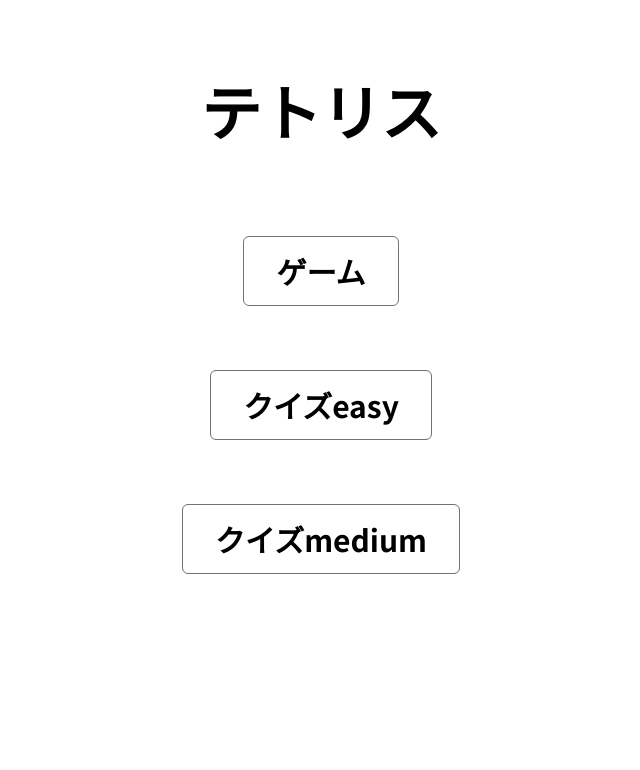
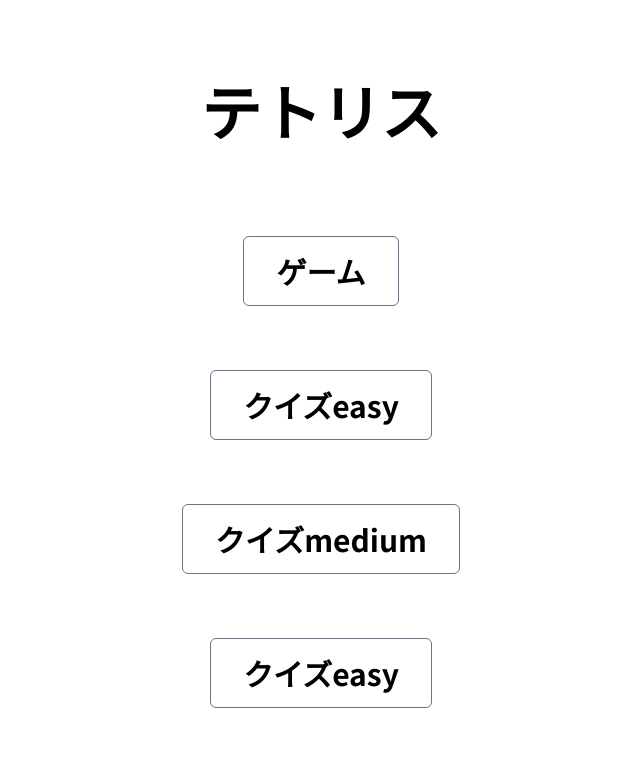
Before and after one commit to 8894asa/Tetris, a React (Vite) app: page / in a window 1280 px wide. Shown: the top 770 px of the page, without its empty margins (319-959 px from the left). Built offline with nearby package versions, Linux system fonts and the light colour scheme.

Commit message:
問題追加id:3~5

```diff
--- a/src/const/questions.ts
+++ b/src/const/questions.ts
@@ -96,4 +96,105 @@
       },
     ],
   },
+  {
+    id: 3,
+    difficulty: "easy",
+    name: "簡単な問題",
+    description: "初心者でもできる簡単な問題です。",
+    initialMinoGrid: [
+      [1, 1, 1, 1, 0, 0, 0, 1, 1, 1], // 3行目
+      [1, 1, 1, 1, 0, 0, 0, 1, 1, 1], // 2行目
+      [1, 1, 1, 1, 0, 0, 1, 1, 1, 1], // 1行目
+    ],
+    currentMinoType: "Z",
+    nextMinoList: ["J"],
+    answer: [
+      {
+        position: { x: 5, y: 1 },
+        rotation: 1,
+      },
+      {
+        position: { x: 4, y: 1 },
+        rotation: 3,
+      },
+    ],
+  },
+  {
+    id: 4,
+    difficulty: "medium",
+    name: "中クラス問題",
+    description: "中クラス問題です。",
+    initialMinoGrid: [
+      [1, 0, 0, 0, 0, 0, 0, 0, 1, 1], // 5行目
+      [1, 1, 0, 0, 0, 0, 1, 1, 1, 1], // 4行目
+      [1, 1, 1, 0, 0, 0, 1, 1, 1, 1], // 3行目
+      [1, 1, 1, 0, 0, 0, 1, 1, 1, 1], // 2行目
+      [1, 1, 1, 0, 0, 0, 1, 1, 1, 1], // 1行目
+    ],
+    currentMinoType: "T",
+    nextMinoList: ["L", "S", "L", "I"],
+    answer: [
+      {
+        position: { x: 4, y: 0 },
+        rotation: 0,
+      },
+      {
+        position: { x: 3, y: 2 },
+        rotation: 1,
+      },
+      {
+        position: { x: 5, y: 2 },
+        rotation: 1,
+      },
+      {
+        position: { x: 5, y: 4 },
+        rotation: 2,
+      },
+      {
+        position: { x: 1, y: 4 },
+        rotation: 0,
+      },
+    ],
+  },
+  {
+    id: 5,
+    difficulty: "medium",
+    name: "中クラス問題",
+    description: "中クラス問題です。",
+    initialMinoGrid: [
+      [0, 0, 0, 0, 0, 0, 0, 0, 0, 0], // 5行目
+      [0, 0, 0, 0, 0, 0, 1, 1, 1, 1], // 4行目
+      [0, 0, 0, 0, 0, 0, 1, 1, 1, 1], // 3行目
+      [1, 1, 0, 0, 1, 1, 1, 1, 1, 1], // 2行目
+      [1, 1, 1, 1, 1, 1, 1, 1, 1, 1], // 1行目
+    ],
+    currentMinoType: "O",
+    nextMinoList: ["S", "O", "L", "J", "I"],
+    answer: [
+      {
+        position: { x: 2, y: 1 },
+        rotation: 0,
+      },
+      {
+        position: { x: 4, y: 3 },
+        rotation: 1,
+      },
+      {
+        position: { x: 0, y: 2 },
+        rotation: 0,
+      },
+      {
+        position: { x: 5, y: 3 },
+        rotation: 1,
+      },
+      {
+        position: { x: 1, y: 4 },
+        rotation: 2,
+      },
+      {
+        position: { x: 6, y: 4 },
+        rotation: 0,
+      },
+    ],
+  },
 ];
```
Also changed, not shown: 1 other file (tests, documents, lock files or other folders).
